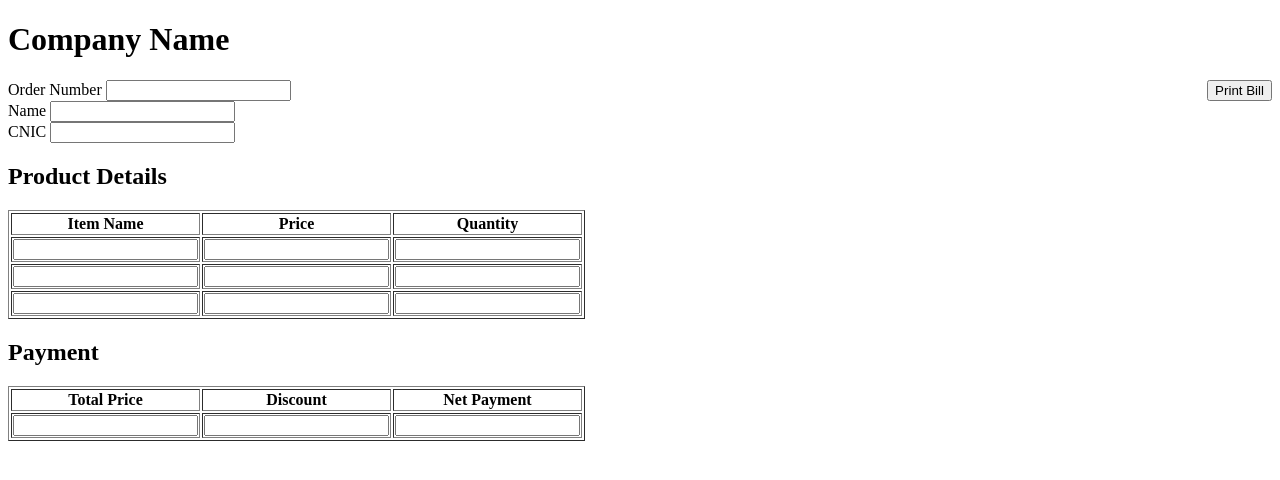
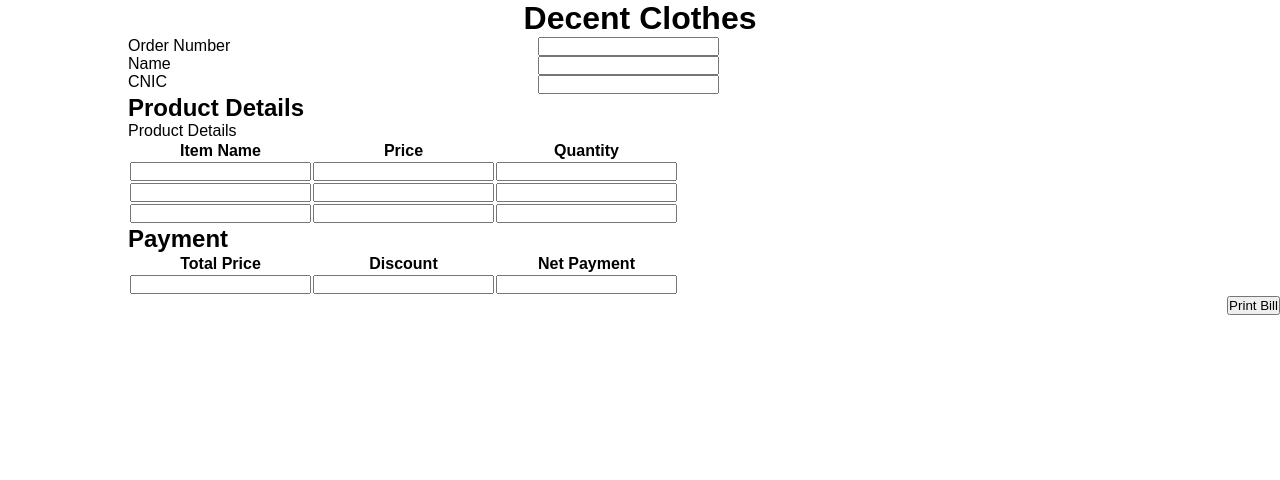
Before and after one commit to MHaseebAhmad1/Programming-Force-trainee-group, a plain HTML site: page tasks/company.html in a window 1280 px wide. Drawn offline with Linux system fonts and the light colour scheme.

Commit message:
Modification in 'company.html' file also make style.css file

```diff
--- a/tasks/company.html
+++ b/tasks/company.html
@@ -4,71 +4,113 @@
     <meta charset="UTF-8">
     <meta http-equiv="X-UA-Compatible" content="IE=edge">
     <meta name="viewport" content="width=device-width, initial-scale=1.0">
-    <title>Company Name</title>
+    <title>Billing Page</title>
+    <link rel="stylesheet" href="/tasks/style.css"></style:css>
+
 </head>
-<style>
-    th{
-            width: 100px;
-        }
-    td{
-        height: 18px;
-    }
-    button{
-        float: right;
-    }
-</style>
+<!------------------------------------------Billing Section--------------------------------------------->
 <body>
-    <h1>Company Name</h1>
-    <button type="button">Print Bill</button>
-    <form>
-        <div>
-            <label for="orderNumber">Order Number</label>
-            <input type="number" name="orderNumber" id="">
+    <div class="Billing-info">
+        <h1>Decent Clothes</h1>
+        <div class="form">
+            <div class="form-row">
+                <div class="form-col">
+                    <div><label for="orderNumber">Order Number</label></div>
+                    <div><label for="Name">Name</label></div>
+                    <div><label for="CNIC">CNIC</label></div>
                 </div>
-        <div>
-            <label for="Name">Name</label>
-            <input type="text" name="name" id="">
+                <div class="form-col">
+                    <div><input type="number" name="orderNumber" id=""></div>
+                    <div><input type="text" name="name" id=""></div>
+                    <div><input type="text" name="cnic" id=""></div>
                 </div>
-        <div>
-            <label for="CNIC">CNIC</label>
-            <input type="text" name="cnic" id="">
             </div>
-    </form>
+
+
+
+
+
+        </div>
+
+
+
+
+
+
+
         <h2>Product Details</h2>
-    <table border="1">
+        <div class="table"><legend>Product Details</legend>
+            <table class="product-table">
+                <thead>
                     <tr>
                         <th>Item Name</th>
                         <th>Price</th>
                         <th>Quantity</th>
                     </tr>
+                </thead>
+                <tbody>
                     <tr>
-            <td><input type="text" name="" id=""></td>
-            <td><input type="number" name="" id=""></td>
-            <td><input type="number" name="" id=""></td>
+                        <td>
+                            <input type="text" name="" id="">
+                        </td>
+                        <td>
+                            <input type="number" name="" id="">
+                        </td>
+                        <td>
+                            <input type="number" name="" id="">
+                        </td>
                     </tr>
                     <tr>
-            <td><input type="text" name="" id=""></td>
-            <td><input type="number" name="" id=""></td>
-            <td><input type="number" name="" id=""></td>
+                        <td>
+                            <input type="text" name="" id="">
+                        </td>
+                        <td>
+                            <input type="number" name="" id="">
+                        </td>
+                        <td>
+                            <input type="number" name="" id="">
+                        </td>
                     </tr>
                     <tr>
-            <td><input type="text" name="" id=""></td>
-            <td><input type="number" name="" id=""></td>
-            <td><input type="number" name="" id=""></td>
+                        <td>
+                            <input type="text" name="" id="">
+                        </td>
+                        <td>
+                            <input type="number" name="" id="">
+                        </td>
+                        <td>
+                            <input type="number" name="" id="">
+                        </td>
                     </tr>
+                </tbody>
             </table>
             <h2>Payment</h2>
-    <table border="1">
+            <table class="payment-table">
+                <thead>
                     <tr>
                         <th>Total Price</th>
                         <th>Discount</th>
                         <th>Net Payment</th>
                     </tr>
+                </thead>
+                <tbody>
                     <tr>
-            <td><input type="number" name="" id=""></td>
-            <td><input type="number" name="" id=""></td>
-            <td><input type="number" name="" id=""></td>
+                        <td>
+                            <input type="text" name="" id="">
+                        </td>
+                        <td>
+                            <input type="number" name="" id="">
+                        </td>
+                        <td>
+                            <input type="number" name="" id="">
+                        </td>
                     </tr>
+                </tbody>
             </table>
+        </div>
+
+    </div>
+    <button type="button">Print Bill</button>
+
 </body>
 </html>
--- /dev/null
+++ b/tasks/style.css
@@ -0,0 +1,45 @@
+*{
+    margin: 0px;
+    padding: 0px;
+    font-family:'Poppins',Arial, Helvetica, sans-serif;
+}
+.Billing-info{
+    width: 80%;
+}
+.Billing-info{
+    margin: auto;
+}
+h1{
+    text-align: center;
+}
+.form{
+    width: 100%;
+    margin: auto;
+}
+.form .form-row{
+    display: flex;
+
+}
+.form .form-col{
+    flex-basis: 40%;
+}
+
+
+
+
+
+
+
+
+
+
+
+th{
+    width: 100px;
+}
+td{
+height: 18px;
+}
+button{
+float: right;
+}
```
Lines whose indentation alone changed are shown as unchanged.
